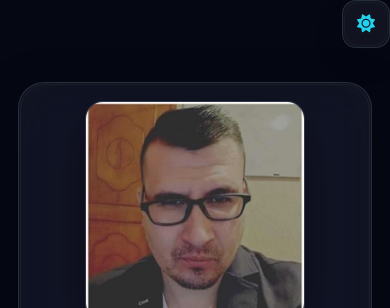
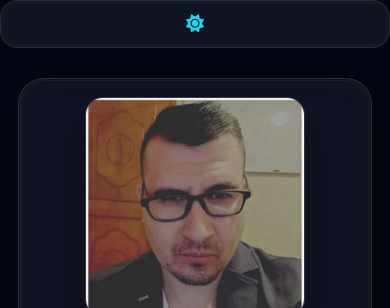
Before and after one commit to felipemiramontesr/felipemiramontesr.net, a website: page index.html in a window 390 px wide. Shown: the top 308 px of the page. Drawn offline with nearby package versions, Linux system fonts and the light colour scheme.

Commit message:
feat(ui): implement v47 full-width mobile theme card & fix default icon

```diff
--- a/assets/css/style.css
+++ b/assets/css/style.css
@@ -1916,7 +1916,15 @@
     @media (max-width: 860px) {
       .mobile-theme-bar {
         display: flex;
-        justify-content: flex-end;
-        padding: 0 0 16px 0;
-      }
-    }
+        width: 100%;
+        margin-bottom: 12px;
+      }
+
+      /* Transform button into a full-width block/card */
+      .mobile-theme-bar .theme-toggle-btn {
+        width: 100%;
+        border-radius: 18px;
+        /* Match standard glass card radius */
+        justify-content: center;
+      }
+    }
--- a/index.html
+++ b/index.html
@@ -79,7 +79,7 @@
 
   <div class="top-controls">
     <button class="theme-toggle-btn btn-solid" id="themeToggle" type="button" aria-label="Cambiar tema">
-      <i class="fa-solid fa-circle-half-stroke"></i>
+      <i class="fa-solid fa-sun"></i>
     </button>
   </div>
 
@@ -121,7 +121,7 @@
   <!-- THEME TOGGLE (MOBILE STATIC) -->
   <div class="mobile-theme-bar">
     <button class="theme-toggle-btn btn-solid" type="button" aria-label="Cambiar tema">
-      <i class="fa-solid fa-circle-half-stroke"></i>
+      <i class="fa-solid fa-sun"></i>
     </button>
   </div>
 
```
Also changed, not shown: 0_dev_route/0_check_point.md (+2 -2 lines).
